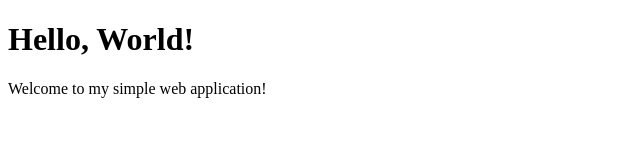
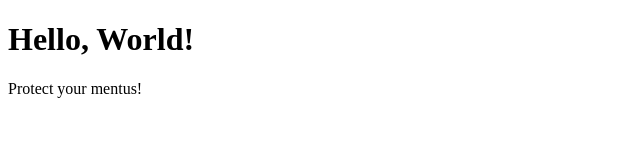
Before and after one commit to Aideyan1/docker-ecr-project, a plain HTML site: page index.html in a window 1280 px wide. Shown: the whole page, without its empty margins (0-640 px from the left). Drawn offline with Linux system fonts and the light colour scheme.

Commit message:
update index file

```diff
--- a/index.html
+++ b/index.html
@@ -7,6 +7,6 @@
 </head>
 <body>
     <h1>Hello, World!</h1>
-    <p>Welcome to my simple web application!</p>
+    <p>Protect your mentus!</p>
 </body>
 </html>
```
